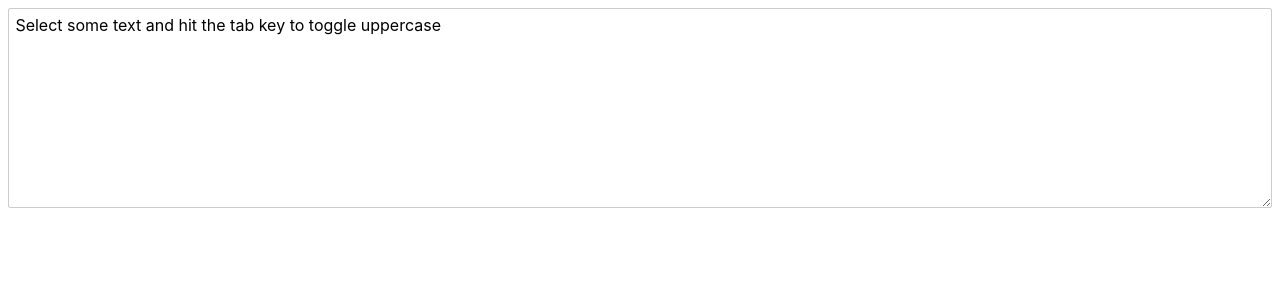
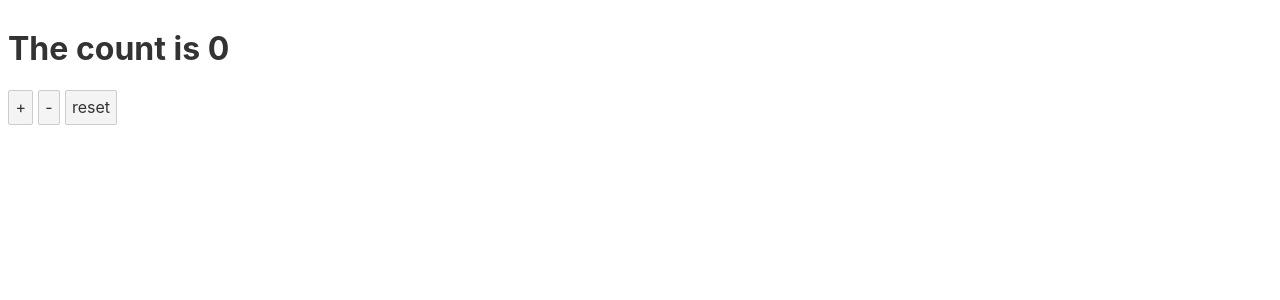
Before and after one commit to kkata/svelte-tutorial, a Svelte app: page / in a window 1280 px wide. Shown: the top 300 px of the page. Built offline with nearby package versions, Linux system fonts and the light colour scheme.

Commit message:
Store Writable stores

```diff
--- a/src/App.svelte
+++ b/src/App.svelte
@@ -1,35 +1,18 @@
 <script>
-import { tick } from "svelte";
+import { count } from "./stores.js";
+import Incrementer from "./Incrementer.svelte";
+import Decrementer from "./Decrementer.svelte";
+import Resetter from "./Resetter.svelte";
 
-let text = `Select some text and hit the tab key to toggle uppercase`;
+let count_value;
 
-async function handleKeydown(event) {
-  if (event.key !== "Tab") return;
-
-  event.preventDefault();
-
-  const { selectionStart, selectionEnd, value } = this;
-  const selection = value.slice(selectionStart, selectionEnd);
-
-  const replacement = /[a-z]/.test(selection)
-    ? selection.toUpperCase()
-    : selection.toLowerCase();
-
-  text =
-    value.slice(0, selectionStart) + replacement + value.slice(selectionEnd);
-
-  // this has no effect, because the DOM hasn't updated yet
-  await tick();
-  this.selectionStart = selectionStart;
-  this.selectionEnd = selectionEnd;
-}
+const unsubscribe = count.subscribe((value) => {
+  count_value = value;
+});
 </script>
 
-<style>
-textarea {
-  width: 100%;
-  height: 200px;
-}
-</style>
+<h1>The count is {count_value}</h1>
 
-<textarea value="{text}" on:keydown="{handleKeydown}"></textarea>
+<Incrementer />
+<Decrementer />
+<Resetter />
--- /dev/null
+++ b/src/Decrementer.svelte
@@ -0,0 +1,9 @@
+<script>
+import { count } from "./stores.js";
+
+function decrement() {
+  count.update((n) => n - 1);
+}
+</script>
+
+<button on:click="{decrement}"> - </button>
--- /dev/null
+++ b/src/Incrementer.svelte
@@ -0,0 +1,9 @@
+<script>
+import { count } from "./stores.js";
+
+function increment() {
+  count.update((n) => n + 1);
+}
+</script>
+
+<button on:click="{increment}"> + </button>
--- /dev/null
+++ b/src/Resetter.svelte
@@ -0,0 +1,9 @@
+<script>
+import { count } from "./stores.js";
+
+function reset() {
+  count.set(0);
+}
+</script>
+
+<button on:click="{reset}"> reset </button>
--- /dev/null
+++ b/src/stores.js
@@ -0,0 +1,3 @@
+import { writable } from "svelte/store";
+
+export const count = writable(0);
```
